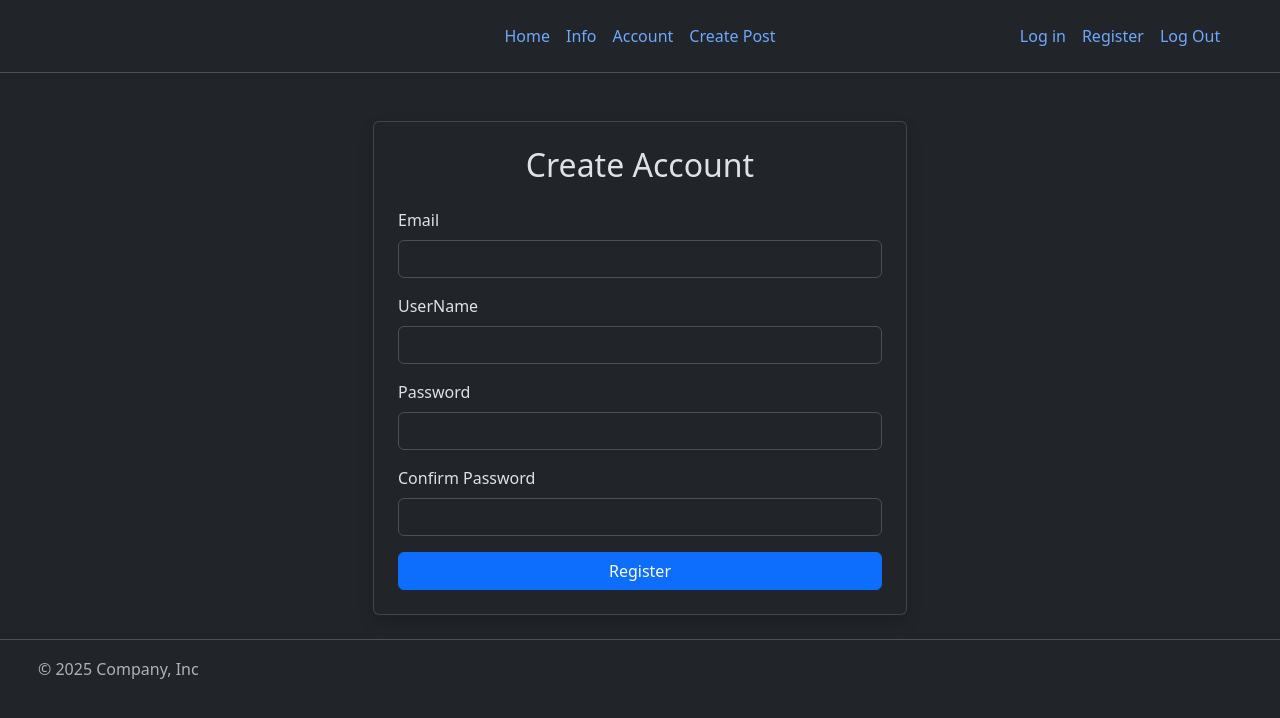
After one commit to jomrembau/Flask_Practice, a Flask app: template Social Company Blog/companyblog/templates/register.html in a window 1280 px wide. The commit adds this page. Shown: the top 718 px of the page. Run offline with Flask 3, Linux system fonts and the light colour scheme; the template is opened without the code that fills it: values that come from a table or form of the project are taken from there, others are empty; some libraries are stand-ins or nearby versions.

Commit message:
register.html

```diff
--- a/Social Company Blog/companyblog/__init__.py
+++ b/Social Company Blog/companyblog/__init__.py
@@ -23,6 +23,8 @@ login_manager.login_view = "users.login"
 
 from companyblog.core.views import core
 from companyblog.error_pages.handlers import error_pages
+from companyblog.users.views import users
 
 app.register_blueprint(core)
 app.register_blueprint(error_pages)
+app.register_blueprint(users)
--- a/Social Company Blog/companyblog/models.py
+++ b/Social Company Blog/companyblog/models.py
@@ -5,7 +5,7 @@ from flask_login import UserMixin
 
 bcrypt = Bcrypt()
 
-@login_manager.user_loader()
+@login_manager.user_loader
 def load_user(user_id):
     return User.query.get(user_id)
 
--- a/Social Company Blog/companyblog/templates/base.html
+++ b/Social Company Blog/companyblog/templates/base.html
@@ -17,8 +17,16 @@
             <li><a href="#" class="nav-link px-2">Account</a></li>
             <li><a href="#" class="nav-link px-2">Create Post</a></li>
         </ul> <div class="col-md-3 text-end">
-        <button type="button" class="btn btn-outline-primary me-2">Login</button>
-        <button type="button" class="btn btn-primary">Sign-up</button> </div> </header>
+
+
+    <ul class="nav col-12 col-md-auto mb-2 justify-content-center mb-md-0">
+        <li><a href="#" class="nav-link px-2">Log in</a></li>
+        <li><a href="{{url_for('users.register')}}" class="nav-link px-2">Register</a></li>
+        <li><a href="#" class="nav-link px-2">Log Out</a></li>
+    </ul>
+    </div>
+
+    </header>
 
     <div class="container">
         {% block content %}
--- /dev/null
+++ b/Social Company Blog/companyblog/templates/register.html
@@ -0,0 +1,46 @@
+{% extends "base.html" %}
+
+{% block content %}
+
+<div class="container mt-5">
+    <div class="row justify-content-center">
+        <div class="col-md-6">
+
+            <div class="card shadow p-4">
+                <h2 class="text-center mb-4">Create Account</h2>
+
+                <form method="POST">
+                    {{ form.hidden_tag() }}
+
+                    <div class="mb-3">
+                        {{ form.email.label(class="form-label") }}
+                        {{ form.email(class="form-control") }}
+                    </div>
+
+                    <div class="mb-3">
+                        {{ form.username.label(class="form-label") }}
+                        {{ form.username(class="form-control") }}
+                    </div>
+
+                    <div class="mb-3">
+                        {{ form.password.label(class="form-label") }}
+                        {{ form.password(class="form-control") }}
+                    </div>
+
+                    <div class="mb-3">
+                        {{ form.pass_confirm.label(class="form-label") }}
+                        {{ form.pass_confirm(class="form-control") }}
+                    </div>
+
+                    <div class="d-grid">
+                        {{ form.submit(class="btn btn-primary") }}
+                    </div>
+
+                </form>
+            </div>
+
+        </div>
+    </div>
+</div>
+
+{% endblock %}
```
Also changed, not shown: Social Company Blog/companyblog/users/views.py (+31 -0 lines).
